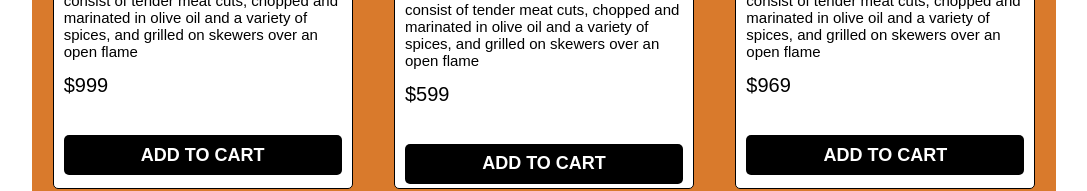
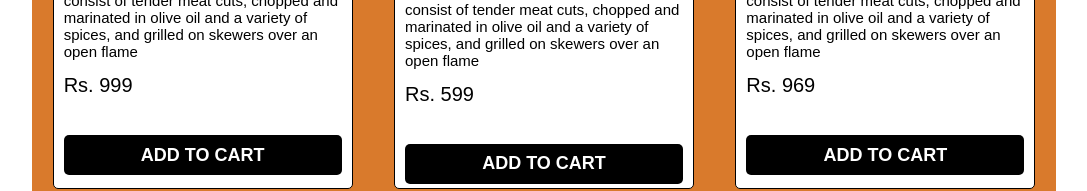
Before and after one commit to TharuJayawardena/react-ecommerce, a React (Create React App) app: page / in a window 1280 px wide. Shown: the part 481-672 px from the top of the page, without its empty margins (96-1183 px from the left). Built offline with nearby package versions, Linux system fonts and the light colour scheme.

Commit message:
add Rs for price type

```diff
--- a/src/components/front/Products/Products.js
+++ b/src/components/front/Products/Products.js
@@ -45,7 +45,7 @@ const Products = ({ productItems, handleAddProduct }) =>
                                 </h3>
                             </div>
                             <div className="product-price">
-                                ${productItem.price}
+                                Rs. {productItem.price}
                             </div>
                             <div>
                                 <button className='product-add-button' onClick={() => handleAddProduct(productItem)}>Add to Cart</button>
```
